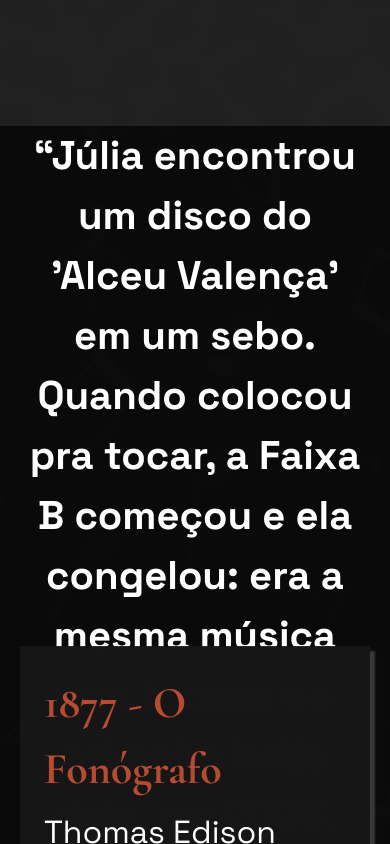
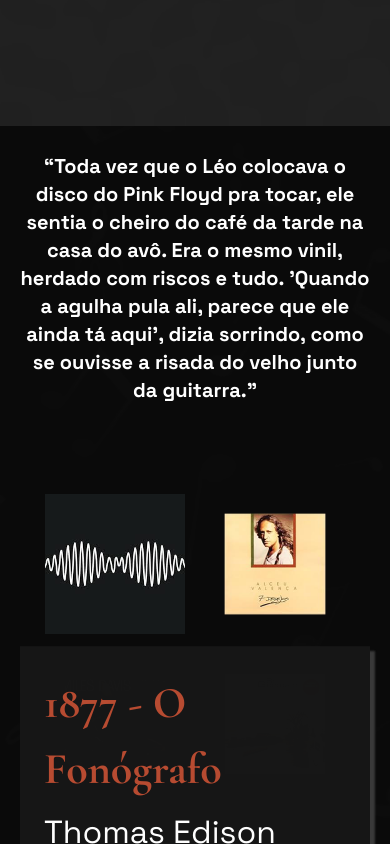
Before and after one commit to miquelven/vinil, a React (Vite) app: page / in a window 390 px wide. Shown: the part 4720-5564 px from the top of the page. Built offline with nearby package versions, Linux system fonts and the light colour scheme.

Commit message:
feat: add responsiveness vinyl stories

```diff
--- a/src/components/vinyl-stories/index.tsx
+++ b/src/components/vinyl-stories/index.tsx
@@ -128,7 +128,7 @@
     stopAutoSlide();
     intervalRef.current = setInterval(() => {
       setActiveIndex((prev) => (prev + 1) % data.length);
-    }, 5000);
+    }, 10000);
   };
 
   const stopAutoSlide = () => {
@@ -161,7 +161,7 @@
         <div className="relative z-10 flex flex-col items-center justify-around h-screen">
           <h3
             ref={textRef}
-            className="font-secondary font-bold text-[40px] text-center"
+            className="font-secondary font-bold text-[40px] text-center max-lg:text-3xl max-sm:text-xl max-[340px]:!text-base"
           >
             “{data[activeIndex].message}”
           </h3>
@@ -184,7 +184,7 @@
                 <img
                   src={item.image}
                   alt={`Vinil ${idx + 1}`}
-                  className={`transition-all duration-300 size-40 object-cover ${
+                  className={`transition-all duration-300 size-40 object-cover max-sm:size-28 max-[340px]:!size-16 ${
                     idx === activeIndex ? "scale-125" : "scale-90"
                   }`}
                 />
```
